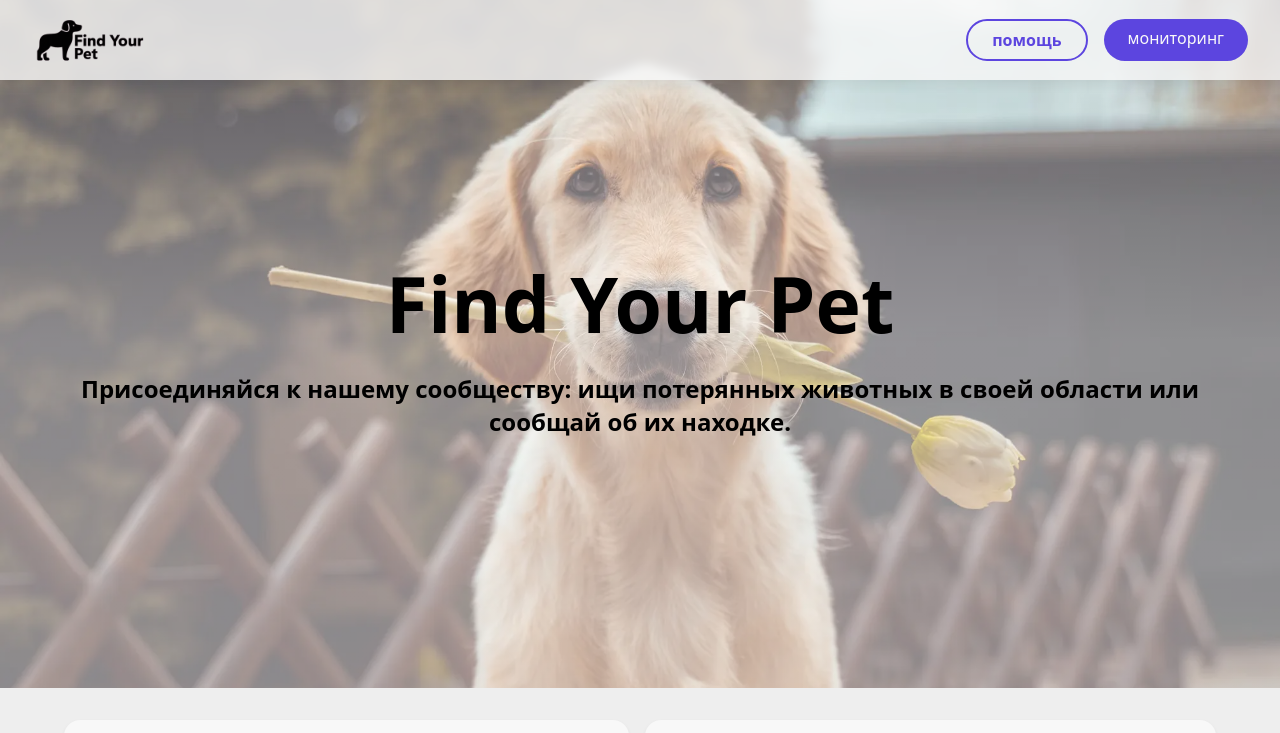
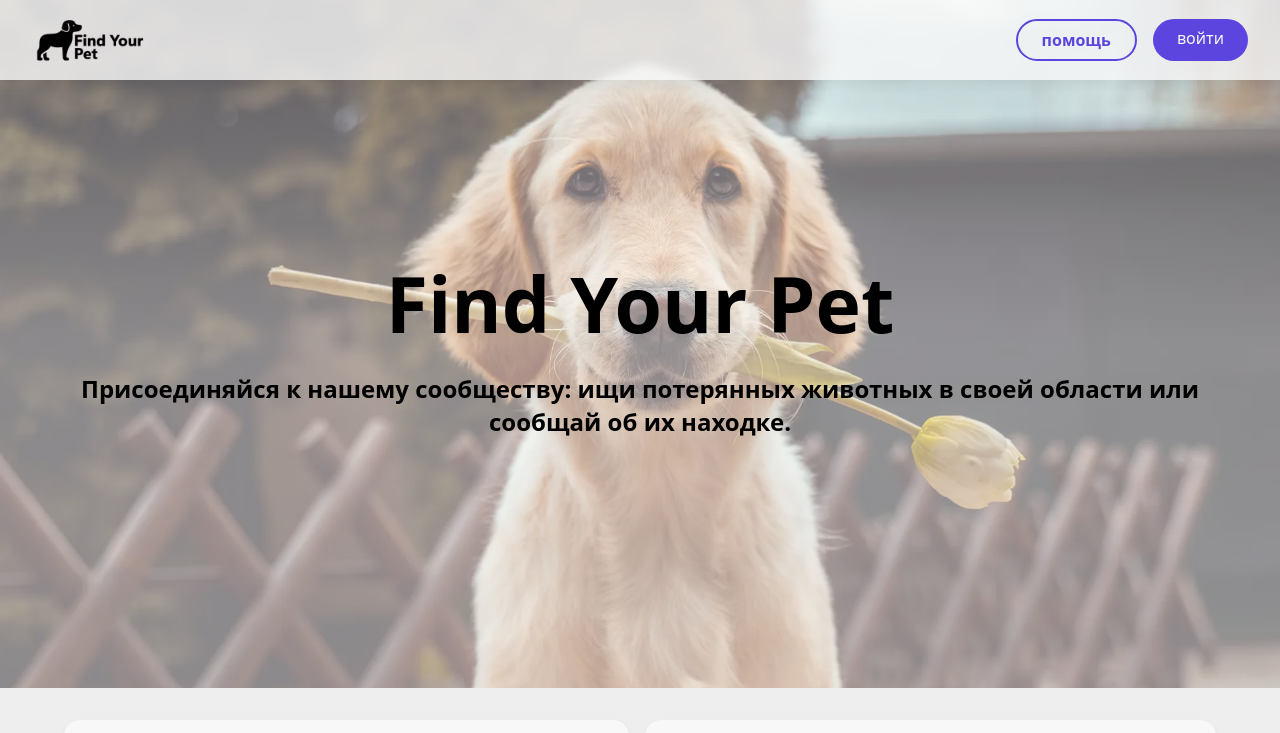
Before and after one commit to shuler07/find-your-pet, a React (Vite) app in the folder frontend/: page / in a window 1280 px wide. Shown: the top 733 px of the page. Built offline with nearby package versions, Linux system fonts and the light colour scheme; no server answers.

Commit message:
add .gitignore, resolve issues with api connecting

```diff
--- a/frontend/src/App.jsx
+++ b/frontend/src/App.jsx
@@ -19,11 +19,11 @@ import { RestartAnim } from "./functions";
 export const AppContext = createContext();
 
 export default function App() {
-    const [signedIn, setSignedIn] = useState(true);
+    const [signedIn, setSignedIn] = useState(false);
     useEffect(() => {
-        //CheckAuth();
+        CheckAuth();
     }, []);
-    const [isAdmin, setIsAdmin] = useState(true);
+    const [isAdmin, setIsAdmin] = useState(false);
 
     const [alert, setAlert] = useState({ text: null, color: null });
     const alertRef = useRef();
--- a/frontend/src/data.js
+++ b/frontend/src/data.js
@@ -1,4 +1,4 @@
-const API_BASENAME = "http://localhost:8000";
+const API_BASENAME = "/backend";
 export const API_PATHS = {
     auth: API_BASENAME + "/me",
     refresh: API_BASENAME + "/refresh",
```
Also changed, not shown: 1 other file (tests, documents, lock files or other folders).
